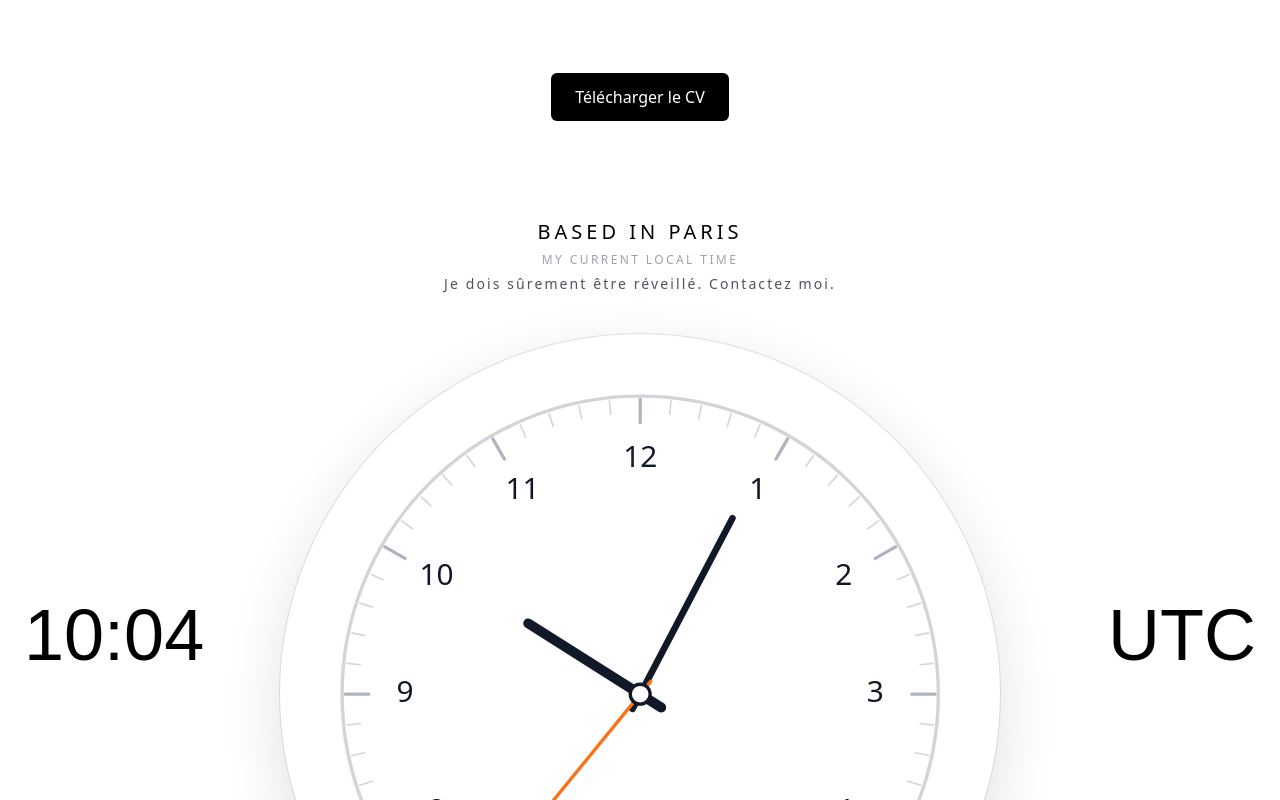
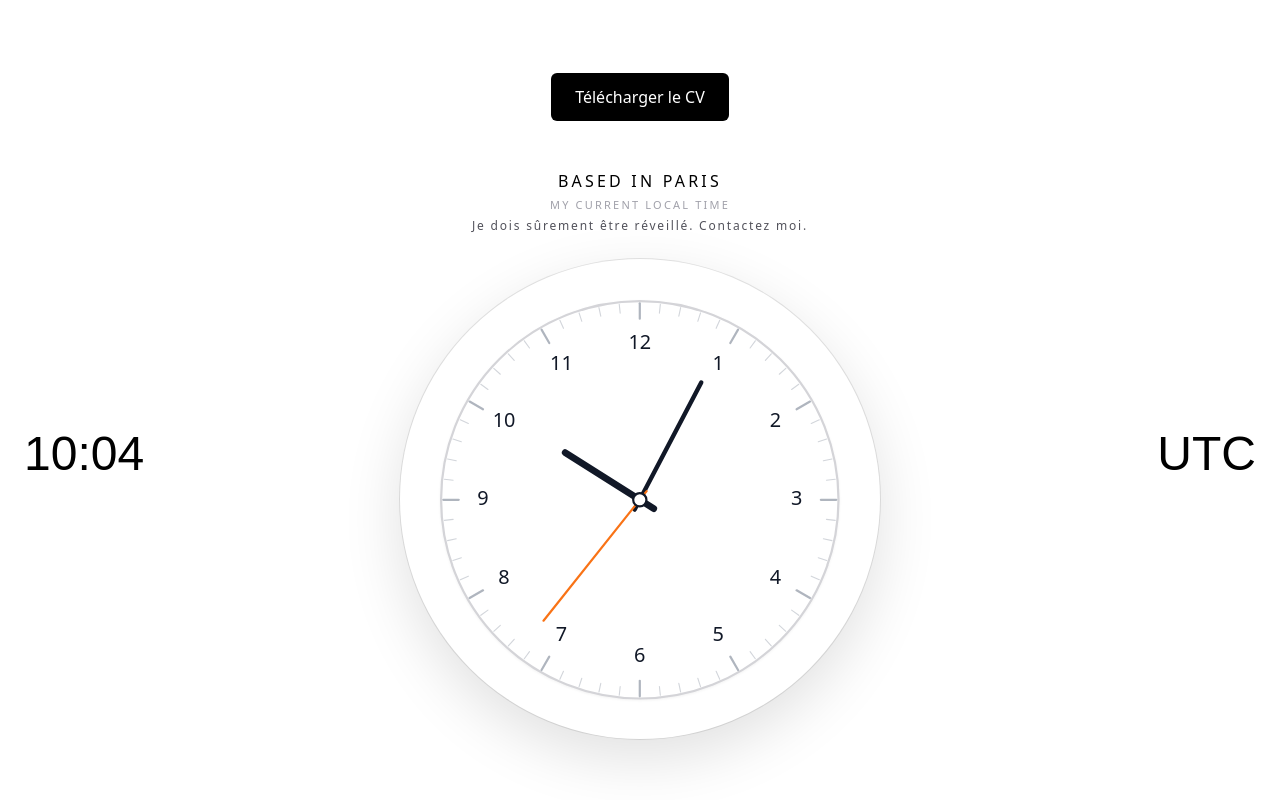
Before and after one commit to Guigz2/Portfolio, a Next.js app: page /a-propos in a window 1280 px wide. Shown: the part 3500-4300 px from the top of the page. Built offline with nearby package versions, Linux system fonts and the light colour scheme; a web font is replaced by a local one.

Commit message:
CGT Taille Analog Clock

```diff
--- a/components/AnalogClock.tsx
+++ b/components/AnalogClock.tsx
@@ -24,41 +24,41 @@ export default function AnalogClock() {
   // ⬅️ placeholder stable côté serveur (pas de Date ici)
   if (!state) {
     return (
-      <section className="relative py-24">
-        <div className="mx-auto w-[min(88vw,720px)] aspect-square rounded-full bg-white shadow-[0_20px_60px_rgba(0,0,0,0.12)] ring-1 ring-black/10" />
+      <section className="relative py-8 md:py-16">
+        <div className="mx-auto w-[min(55vw,480px)] md:w-[min(70vw,480px)] aspect-square rounded-full bg-white shadow-[0_20px_60px_rgba(0,0,0,0.12)] ring-1 ring-black/10" />
       </section>
     )
   }
   const R = 180 // rayon du cadran (SVG 400x400, centre (200,200))
 
   return (
-    <section className="relative py-16 md:py-24">
+    <section className="relative py-6 md:py-12">
       {/* en-tête textuel: empilé, centré, responsive */}
-      <div className="mx-auto max-w-[820px] px-4">
-        <div className="flex flex-col items-center text-center gap-1 mb-6 md:mb-10">
-          <div className="tracking-[.2em] text-[clamp(12px,2.6vw,20px)] text-black">
+      <div className="mx-auto max-w-[600px] px-4">
+        <div className="flex flex-col items-center text-center gap-1 mb-3 md:mb-6">
+          <div className="tracking-[.2em] text-[clamp(10px,2vw,16px)] text-black">
             BASED IN PARIS
           </div>
-          <div className="tracking-[.2em] text-[clamp(10px,1.8vw,12px)] text-zinc-400">
+          <div className="tracking-[.2em] text-[clamp(8px,1.4vw,11px)] text-zinc-400">
             MY CURRENT LOCAL TIME
           </div>
-          <div className="tracking-[.15em] text-[clamp(11px,1.8vw,14px)] text-zinc-600">
+          <div className="tracking-[.15em] text-[clamp(9px,1.4vw,12px)] text-zinc-600">
             {state.status}
           </div>
         </div>
       </div>
 
       {/* time + tz en grand (déjà masqués en mobile) */}
-      <div className={`hidden md:block absolute left-6 bottom-1/2 translate-y-1/2 text-6xl md:text-7xl ${dot.className}`}>
+      <div className={`hidden md:block absolute left-6 bottom-1/2 translate-y-1/2 text-4xl md:text-5xl ${dot.className}`}>
         {state.timeText}
       </div>
-      <div className={`hidden md:block absolute right-6 bottom-1/2 translate-y-1/2 text-6xl md:text-7xl ${dot.className}`}>
+      <div className={`hidden md:block absolute right-6 bottom-1/2 translate-y-1/2 text-4xl md:text-5xl ${dot.className}`}>
         {state.tz}
       </div>
 
       {/* horloge */}
-      <div className="mx-auto max-w-[820px] px-4">
-        <div className="mx-auto w-[min(86vw,720px)] aspect-square rounded-full bg-white shadow-[0_20px_60px_rgba(0,0,0,0.12)] ring-1 ring-black/10 grid place-items-center">
+      <div className="mx-auto max-w-[600px] px-4">
+        <div className="mx-auto w-[min(55vw,480px)] md:w-[min(70vw,480px)] aspect-square rounded-full bg-white shadow-[0_20px_60px_rgba(0,0,0,0.12)] ring-1 ring-black/10 grid place-items-center">
           <svg viewBox="0 0 400 400" className="w-[92%] drop-shadow-sm">
             {/* fond + cercle */}
             <circle cx="200" cy="200" r={R} fill="#fff" stroke="#d4d4d8" strokeWidth="2" />
```
